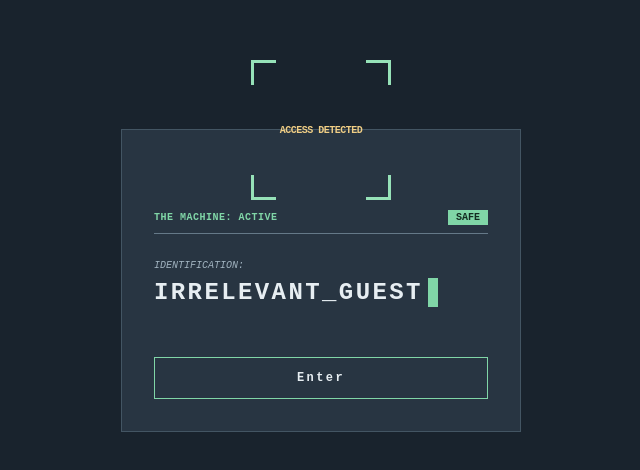
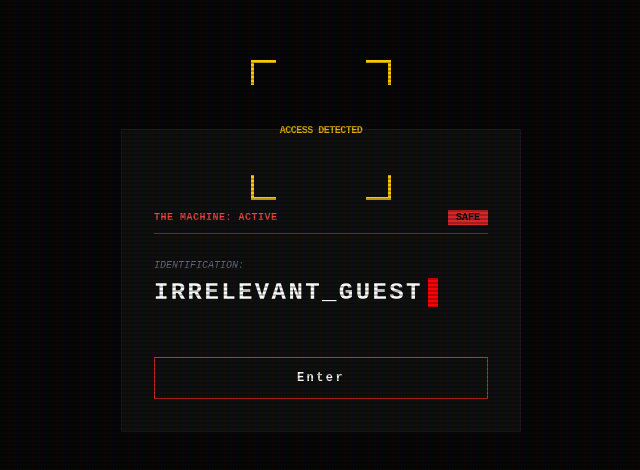
Before and after one commit to Finch0714/finch0714.github.io, a plain HTML site: page index.html in a window 1280 px wide. Shown: the part 120-590 px from the top of the page, without its empty margins (319-959 px from the left). Drawn offline with Linux system fonts and the light colour scheme; no server answers.

Commit message:
fix: restore original entry style while keeping emoji click effects

```diff
--- a/index.html
+++ b/index.html
@@ -1,5 +1,5 @@
 <!doctype html>
-<html data-site-theme="dark" lang="zh-CN">
+<html lang="zh-CN">
   <head>
     <meta charset="UTF-8" />
     <meta name="viewport" content="width=device-width, initial-scale=1.0" />
@@ -44,7 +44,7 @@
         box-sizing: border-box;
         border-width: 0;
         border-style: solid;
-        border-color: var(--md-outline-variant);
+        border-color: #e5e7eb;
       }
 
       html {
@@ -201,25 +201,25 @@
 
       /* 颜色 */
       .text-white {
-        color: var(--md-on-surface);
+        color: #fff;
       }
       .text-black {
-        color: var(--md-on-primary);
+        color: #000;
       }
       .text-red-500 {
-        color: var(--md-primary);
+        color: #ef4444;
       }
       .text-yellow-500 {
-        color: var(--md-warning);
+        color: #eab308;
       }
       .text-gray-500 {
-        color: var(--md-on-surface-muted);
+        color: #6b7280;
       }
       .bg-red-600 {
-        background-color: var(--md-primary);
+        background-color: #dc2626;
       }
       .bg-gray-900 {
-        background-color: var(--md-surface-container);
+        background-color: #111827;
       }
 
       /* 描边 */
@@ -230,10 +230,10 @@
         border-bottom-width: 1px;
       }
       .border-red-600 {
-        border-color: var(--md-primary);
+        border-color: #dc2626;
       }
       .border-red-900 {
-        border-color: var(--md-outline);
+        border-color: #7f1d1d;
       }
 
       /* 动效 */
@@ -260,7 +260,7 @@
 
       /* 交互态 */
       .hover\:bg-red-600:hover {
-        background-color: var(--md-primary);
+        background-color: #dc2626;
       }
       .active\:scale-95:active {
         transform: scale(0.95);
@@ -292,8 +292,8 @@
       }
 
       #init-btn:hover {
-        background-color: var(--md-primary);
-        color: var(--md-on-primary);
+        background-color: #dc2626;
+        color: #000;
       }
 
       #init-btn:focus-visible {
@@ -319,14 +319,14 @@
     </style>
     <style>
       :root {
-        --poi-red: var(--md-primary);
-        --poi-yellow: var(--md-primary-light);
-        --poi-bg: var(--md-background);
+        --poi-red: #ff0000;
+        --poi-yellow: #ffcc00;
+        --poi-bg: #050505;
       }
 
       body {
         background-color: var(--poi-bg);
-        color: var(--md-on-surface);
+        color: white;
         font-family: "Courier New", Courier, monospace;
         overflow: hidden;
         height: 100vh;
@@ -366,8 +366,8 @@
       .machine-card {
         width: 400px;
         padding: 2rem;
-        background: var(--md-surface);
-        border: 1px solid var(--md-outline-variant);
+        background: rgba(15, 15, 15, 0.95);
+        border: 1px solid rgba(255, 255, 255, 0.05);
         position: relative;
         transform-style: preserve-3d;
         /* 注意：这里的 transform 由 JS 每帧写（帧率无关的逼近），
```
